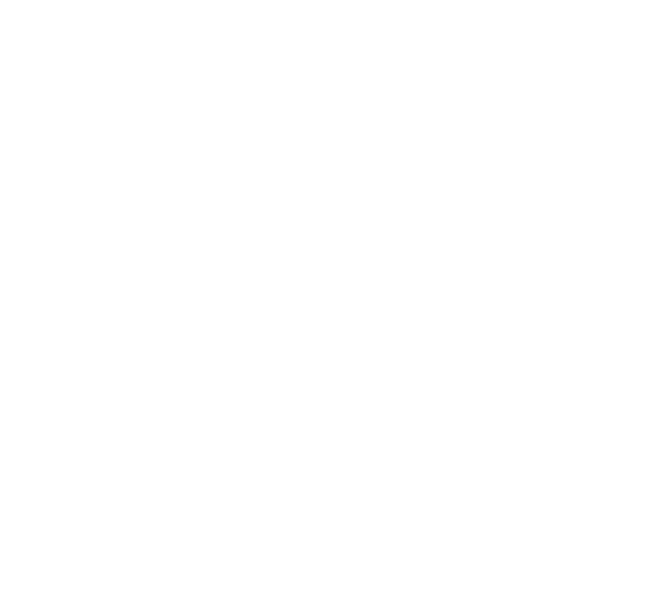
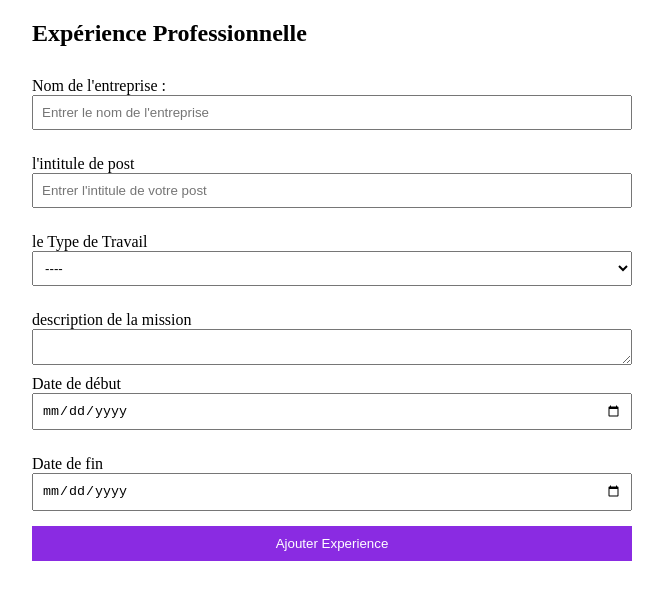
Before and after one commit to SihamAlouani/CVGenerateur, a React (Vite) app: page / in a window 1280 px wide. Shown: the top 600 px of the page, without its empty margins (308-971 px from the left). Built offline with nearby package versions, Linux system fonts and the light colour scheme.

Commit message:
modifier

```diff
--- a/src/App.jsx
+++ b/src/App.jsx
@@ -1,10 +1,11 @@
-import { useState } from 'react'
+import React from 'react'
+import WorkExperience from './features/WorkExperience'
 function App() {
-  const [count, setCount] = useState(0)
+
 
   return (
     <>
-
+      <WorkExperience/>
     </>
   )
 }
--- /dev/null
+++ b/src/assets/style/WorkExperience.css
@@ -0,0 +1,47 @@
+/* WorkExperience.css */
+
+div {
+    max-width: 600px;
+    margin: auto;
+}
+
+form {
+    display: flex;
+    flex-direction: column;
+}
+
+label {
+    margin-top: 10px;
+}
+
+input,
+select {
+    margin-bottom: 15px;
+    padding: 8px;
+}
+
+button {
+    background-color: #4caf50;
+    color: white;
+    padding: 10px 15px;
+    border: none;
+    cursor: pointer;
+}
+
+button:hover {
+    background-color: #45a049;
+}
+
+h2,
+h3 {
+    margin-top: 20px;
+}
+
+p {
+    border: 1px solid #ddd;
+    padding: 10px;
+    background-color: #f9f9f9;
+}
+.btn1{
+    background-color: blueviolet;
+}
--- a/src/features/WorkExperience.jsx
+++ b/src/features/WorkExperience.jsx
@@ -0,0 +1,307 @@
+
+import React, { useState } from 'react';
+import "../assets/style/WorkExperience.css";
+
+function WorkExperience() {
+  const [experiences, setExperiences] = useState([]);
+  const [formData, setFormData] = useState({
+    name: '',
+    jobname: '',
+    jobtype: '',
+    description:'',
+    datestart: '',
+    dateend: ''
+  });
+  const [editingIndex, setEditingIndex] = useState(null);
+
+  const handleChange = (e) => {
+    const { name, value } = e.target;
+    setFormData({
+      ...formData,
+      [name]: value
+    });
+  };
+
+  const handleSubmit = (e) => {
+    e.preventDefault();
+    if (editingIndex !== null) {
+
+      const newExperiences = [...experiences];
+      newExperiences[editingIndex] = formData;
+      setExperiences(newExperiences);
+      setEditingIndex(null);
+    } else {
+
+      setExperiences([...experiences, formData]);
+    }
+
+
+    setFormData({
+      name: '',
+      jobname: '',
+      jobtype: '',
+      description:'',
+      datestart: '',
+      dateend: ''
+    });
+  };
+
+  const handleEdit = (index) => {
+
+    setFormData(experiences[index]);
+    setEditingIndex(index);
+  };
+
+  const handleDelete = (index) => {
+    const newExperiences = [...experiences];
+    newExperiences.splice(index, 1);
+    setExperiences(newExperiences);
+    setEditingIndex(null);
+  };
+
+  return (
+    <>
+      <div>
+        <h2>Expérience Professionnelle</h2>
+        <form onSubmit={handleSubmit}>
+        <label htmlFor='companyname'>Nom de l'entreprise : </label>
+                           <input
+                    type='text'
+                    name='name'
+                    id='name'
+                    value={formData.name}
+                    onChange={handleChange}
+                    placeholder="Entrer le nom de l'entreprise "
+                     required/>
+
+
+                    <label htmlFor='jobname'>l'intitule de post </label>
+                    <input
+                    type='text'
+                    name='jobname'
+                    id='jobname'
+                    value={formData.jobname}
+                    onChange={handleChange}
+                    placeholder="Entrer l'intitule de votre post "
+                     required/>
+
+                    <label htmlFor='jobtype'> le Type de Travail</label>
+                    <select
+                    name="jobtype"
+                    id="jobtype"
+                    value={formData.jobtype}
+                    onChange={handleChange}
+                     required>
+                        <option>----</option>
+                        <option>Hybride</option>
+                        <option>Temps plein</option>
+                        <option>A distance</option>
+                    </select>
+
+                    <label htmlFor='description'>description de la mission </label>
+                    <textarea
+                    type='text'
+                    name='description'
+                    id='description'
+                    value={formData.description}
+                    onChange={handleChange}
+
+                     required></textarea>
+
+                    <label htmlFor="datestart">Date de début</label>
+                    <input
+                    type="date"
+                    name='datestart'
+                    value={formData.datestart}
+                    onChange={handleChange}
+                    required/>
+
+                    <label htmlFor="dateend">Date de fin</label>
+                    <input
+                    type="date"
+                    name='dateend'
+                    value={formData.dateend}
+                    onChange={handleChange}
+                    required/>
+                    <button type="submit" className='btn1'>{editingIndex !== null ? 'Modifier Experience' : 'Ajouter Experience'}</button><br />
+        </form>
+
+        <ul>
+          {experiences.map((experience, index) => (
+            <li key={index}>
+              <p>{`Entreprise: ${experience.name}, Poste: ${experience.jobname}, Type de travail: ${experience.jobtype},Description:${experience.description}, Date de début: ${experience.datestart}, Date de fin: ${experience.dateend}`}</p>
+              <button onClick={() => handleEdit(index)}>Modifier</button>
+              <button onClick={() => handleDelete(index)}>Supprimer</button>
+            </li>
+          ))}
+        </ul>
+      </div>
+    </>
+  );
+}
+
+export default WorkExperience;
+
+
+
+
+
+
+
+
+
+
+
+
+
+
+
+
+
+
+
+
+
+
+
+
+
+
+
+
+
+
+
+
+
+
+
+
+
+// import React, { useState } from 'react';
+// import "../assets/style/WorkExperience.css";
+
+// function WorkExperience() {
+// //   const [companyName, setCompanyName] = useState('');
+// //   const [jobTitle, setJobTitle] = useState('');
+// //   const [jobType, setJobType] = useState('');
+// //   const [startDate, setStartDate] = useState('');
+// //   const [endDate, setEndDate] = useState('');
+// //   const [experiences, setExperiences] = useState([]);
+// //   const [displayedText, setDisplayedText] = useState('');
+
+// //   const handleAddExperience = () => {
+// //     setExperiences((prevExperiences) => [
+// //       ...prevExperiences,
+// //       { companyName, jobTitle, jobType, startDate, endDate },
+// //     ]);
+
+// //     // Clear input fields after adding experience
+// //     setCompanyName('');
+// //     setJobTitle('');
+// //     setJobType('');
+// //     setStartDate('');
+// //     setEndDate('');
+// //   };
+
+// //   const handleSubmit = (e) => {
+// //     e.preventDefault();
+// //     handleAddExperience();
+// //     updateDisplayedText();
+// //   };
+
+// //   const updateDisplayedText = () => {
+// //     const textToDisplay = experiences.map((experience, index) => (
+// //       <div key={index}>
+// //         <h3>Expérience #{index + 1}</h3>
+// //         <p>
+// //           Nom de l'entreprise: {experience.companyName}, Intitulé du poste: {experience.jobTitle}, Type de travail: {experience.jobType}, Date de début: {experience.startDate}, Date de fin: {experience.endDate}
+// //         </p>
+// //       </div>
+// //     ));
+// //     setDisplayedText(textToDisplay);
+// //   };
+
+// //   const handleSaveAllExperiences = () => {
+
+// //     console.log("Saving all experiences:", experiences);
+// //   };
+
+// //   const handleDuplicateForm = () => {
+
+// //     handleAddExperience();
+// //   };
+
+//   return (
+//     <>
+//       <div>
+//         <h2>Expérience Professionnelle</h2>
+//         <form onSubmit="">
+//         <label htmlFor='companyname'>Nom de l'entreprise : </label>
+//                     <input
+//                     type='text'
+//                     name='name'
+//                     id='name'
+//                     value=""
+//                     placeholder="Entrer le nom de l'entreprise "
+//                      required/>
+
+
+//                     <label htmlFor='jobname'>l'intitule de post </label>
+//                     <input
+//                     type='text'
+//                     name='jobname'
+//                     id='jobname'
+//                     value=""
+//                     placeholder="Entrer l'intitule de votre post "
+//                      required/>
+
+//                     <label htmlFor='jobtype'> le Type de Travail</label>
+//                     <select
+//                     name="jobtype"
+//                     id="jobtype"
+//                     value=""
+//                      required>
+//                         <option>Hybride</option>
+//                         <option>Temps plein</option>
+//                         <option>A distance</option>
+//                     </select>
+
+
+//                     <label htmlFor="datestart">Date de début</label>
+//                     <input
+//                     type="date"
+//                     value=""
+//                     required/>
+
+//                     <label htmlFor="datestart">Date de fin</label>
+//                     <input
+//                     type="date"
+//                     value=""
+//                     required/>
+
+
+//                     <button type="submit" className='btn1'>Ajouter Experience</button><br />
+
+
+//         </form>
+// {/*
+//         {displayedText && (
+//           <div>
+//             <h3>Valeurs entrées</h3>
+//             {displayedText}
+//           </div>
+//         )}
+
+//         <button onClick={handleDuplicateForm} className='btn1'>
+//           Ajouter Experience
+//         </button>
+//         <button onClick={handleSaveAllExperiences} >
+//           Enregistrer
+//         </button> */}
+//       </div>
+//     </>
+//   );
+// }
+
+// export default WorkExperience;
```
